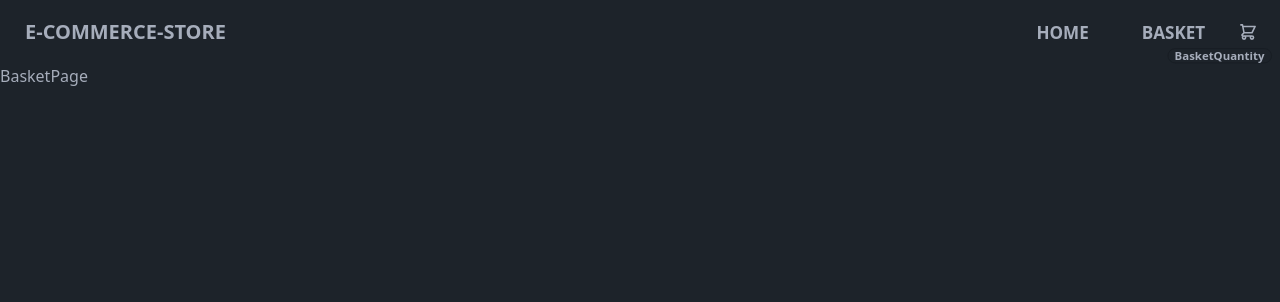
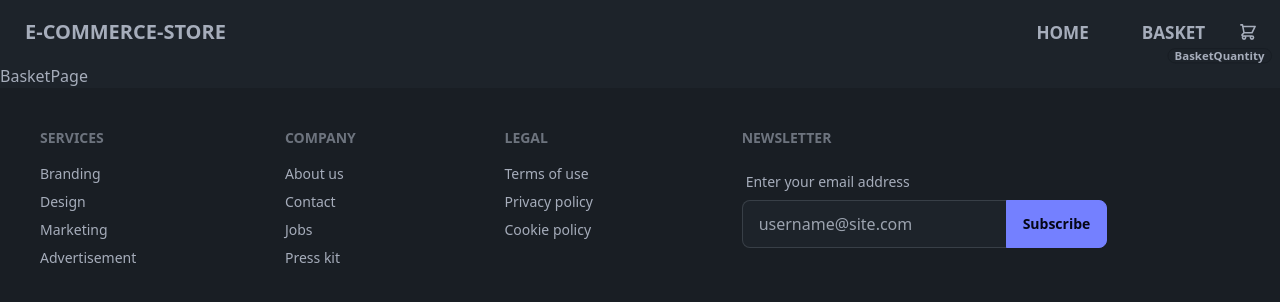
Before and after one commit to exarchou-sophia/e-commerce-store, a React (Vite) app: page /BasketPage in a window 1280 px wide. Shown: the top 302 px of the page. Built offline with nearby package versions, Linux system fonts and the light colour scheme.

Commit message:
added Styling

```diff
--- a/src/App.jsx
+++ b/src/App.jsx
@@ -6,6 +6,7 @@ import BasketPage from "./pages/BasketPage";
 import { getInitialBasket } from "./Utils/CartUtils";
 import Hero from "./components/Hero";
 import ProductProvider from "./context/ProductContext";
+import Footer from "./components/Footer";
 
 const App = () => {
     const [Basket, setBasket] = useState(getInitialBasket());
@@ -27,6 +28,7 @@ const App = () => {
                         }
                     />
                 </Routes>
+                <Footer />
             </Router>
         </ProductProvider>
     );
--- a/src/components/Button.jsx
+++ b/src/components/Button.jsx
@@ -4,7 +4,18 @@ export const Button = props => (
     <button
         type="button"
         style={props.style}
-        className={`bg-lime-400 hover:bg-button-hover text-white p-2 m-2 max-w-max rounded-md ${props.className}`}
+        className={` hover:bg-button-hover text-white p-2 m-2 max-w-max rounded-md ${props.className}`}
+        onClick={props.onClick}
+    >
+        {props.title}
+    </button>
+);
+
+export const Button2 = props => (
+    <button
+        type="button"
+        style={props.style}
+        className={`bg-blue-400 hover:bg-button-hover text-neutral-950 p-2 m-2 max-w-max rounded-md ${props.className}`}
         onClick={props.onClick}
     >
         {props.title}
--- a/src/components/Filter.jsx
+++ b/src/components/Filter.jsx
@@ -1,25 +1,21 @@
 import React, {useState} from 'react'
+import { Button2 } from './Button';
 
 const Filter = ({setFilter}) => {
-    // const [filter, setFilter] = useState("all");
     const handleFilterClick = (category) => {
         setFilter(category);
     }
   return (
                 <div className="filters flex justify-around mx-4 p-4">
-                    <button onClick={() => handleFilterClick("all")}>All</button>
-                    <button onClick={() => handleFilterClick("men's clothing")}>
-                        Men&apos;s Clothes
-                    </button>
-                    <button onClick={() => handleFilterClick("jewelery")}>
-                        Jewelery
-                    </button>
-                    <button onClick={() => handleFilterClick("electronics")}>
-                        Tech
-                    </button>
-                    <button onClick={() => handleFilterClick("women's clothing")}>
-                        Women&apos;s Clothing
-                    </button>
+                    <Button2 className="bg-white" title="All" onClick={() => handleFilterClick("all")}>All</Button2>
+                    <Button2 className="" title="Men&apos;s Clothes" onClick={() => handleFilterClick("men's clothing")}>
+                    </Button2>
+                    <Button2 className="bg-orange-400" title="Jewelery" onClick={() => handleFilterClick("jewelery")}>
+                    </Button2>
+                    <Button2 className=" bg-green-500" title="Tech" onClick={() => handleFilterClick("electronics")}>
+                    </Button2>
+                    <Button2 className=" bg-pink-500" title="Women&apos;s Clothing" onClick={() => handleFilterClick("women's clothing")}>
+                    </Button2>
                 </div>
   )
 }
--- /dev/null
+++ b/src/components/Footer.jsx
@@ -0,0 +1,48 @@
+const Footer = () => {
+    return (
+        <footer className="footer bg-base-200 text-base-content p-10">
+            <nav>
+                <h6 className="footer-title">Services</h6>
+                <a className="link link-hover">Branding</a>
+                <a className="link link-hover">Design</a>
+                <a className="link link-hover">Marketing</a>
+                <a className="link link-hover">Advertisement</a>
+            </nav>
+            <nav>
+                <h6 className="footer-title">Company</h6>
+                <a className="link link-hover">About us</a>
+                <a className="link link-hover">Contact</a>
+                <a className="link link-hover">Jobs</a>
+                <a className="link link-hover">Press kit</a>
+            </nav>
+            <nav>
+                <h6 className="footer-title">Legal</h6>
+                <a className="link link-hover">Terms of use</a>
+                <a className="link link-hover">Privacy policy</a>
+                <a className="link link-hover">Cookie policy</a>
+            </nav>
+            <form>
+                <h6 className="footer-title">Newsletter</h6>
+                <fieldset className="form-control w-80">
+                    <label className="label">
+                        <span className="label-text">
+                            Enter your email address
+                        </span>
+                    </label>
+                    <div className="join">
+                        <input
+                            type="text"
+                            placeholder="username@site.com"
+                            className="input input-bordered join-item"
+                        />
+                        <button className="btn btn-primary join-item">
+                            Subscribe
+                        </button>
+                    </div>
+                </fieldset>
+            </form>
+        </footer>
+    );
+};
+
+export default Footer;
--- a/src/components/ProductCard.jsx
+++ b/src/components/ProductCard.jsx
@@ -6,13 +6,28 @@ export const ProductCard = (item) => {
     const { addToBasket } = useContext(ProductContext);
     return(
     <div key={item.id} className="product-card card bg-base-100 w-auto shadow-xl p-4">
-        <img className="rounded max-h-[40%] max-w-[40%] m-auto" src={item.image} alt={item.title} />
+        <img className="rounded max-h-[40%] max-w-[40%] m-auto justify-around" src={item.image} alt={item.title} />
         <div className="card-body">
             <h3 className="card-title">{item.title}</h3>
-            <p>{item.price}€</p>
-            <p>{item.description}</p>
+            <p className="font-bold">{item.price}€</p>
+            <p className="font-light">{item.description}</p>
             <p>{item.category}</p>
-            <Button title="Add to Cart" onClick={() => addToBasket(item)}/>
+            <Button className="btn btn-outline btn-success" title="Add to Cart" onClick={() => addToBasket(item)}/>
         </div>
     </div>
 );}
+
+<div className="card card-side bg-base-100 shadow-xl">
+  <figure>
+    <img
+      src="https://img.daisyui.com/images/stock/photo-1635805737707-575885ab0820.webp"
+      alt="Movie" />
+  </figure>
+  <div className="card-body">
+    <h2 className="card-title">New movie is released!</h2>
+    <p>Click the button to watch on Jetflix app.</p>
+    <div className="card-actions justify-end">
+      <button className="btn btn-primary">Watch</button>
+    </div>
+  </div>
+</div>
```
